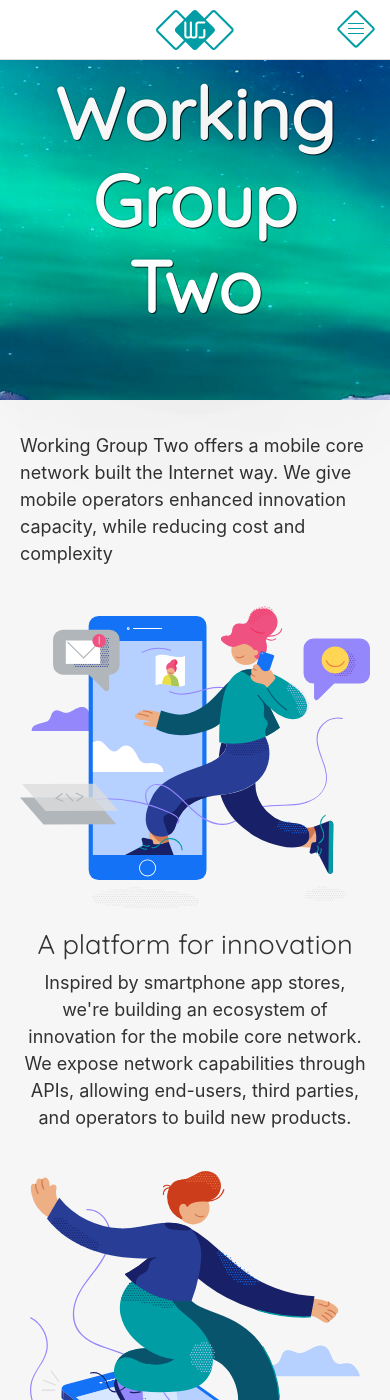
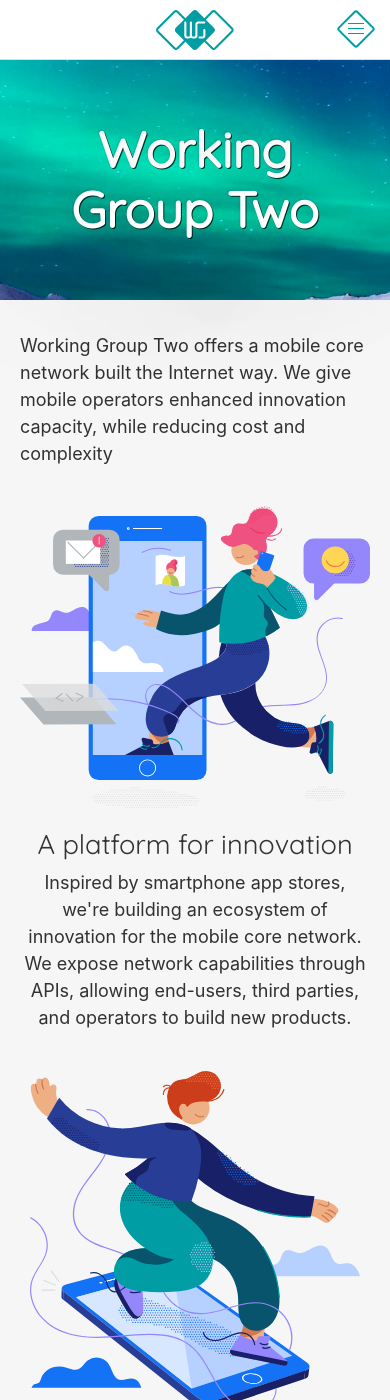
Before and after one commit to working-group-two/engineering-blog, a Jekyll site: the page built from pages/index.md, in a window 390 px wide and 1400 px high. Built offline with Jekyll 4.4.1, drawn with Linux system fonts in a browser that asks for light colours; nearby versions of some CDN libraries.

Commit message:
[redesign] Fix CSS bug on mobile

```diff
--- a/_sass/_section-image.scss
+++ b/_sass/_section-image.scss
@@ -42,7 +42,7 @@
 }
 
 @media(max-width: 639px) {
-  .image-wrap {
+  .section-image-wrap {
     height: 300px;
     padding-top: 60px;
     h1 {
```
